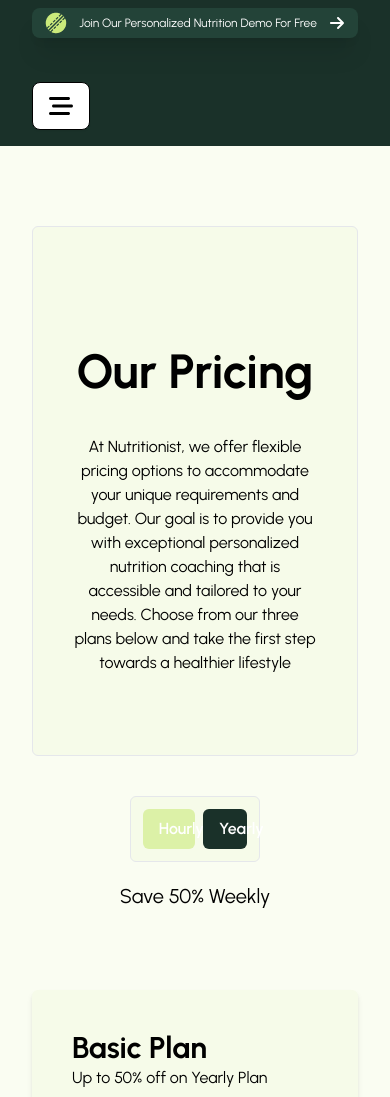
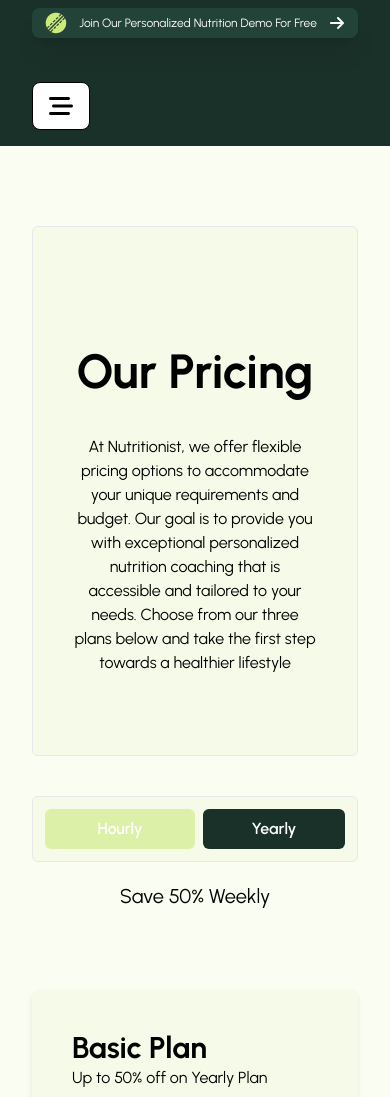
Before and after one commit to Barsheyr/arsheyrnuttition, a React (Vite) app: page /pricing in a window 390 px wide. Shown: the top 1097 px of the page. Built offline with nearby package versions, Linux system fonts and the light colour scheme.

Commit message:
little push

```diff
--- a/src/pages/PricingPage.jsx
+++ b/src/pages/PricingPage.jsx
@@ -26,7 +26,7 @@ const PricingPage = () => {
         </p>
       </div>
 
-      <div className="grid grid-cols-2 mx-[30%] bg-green95 border border-5 rounded-md p-3 mt-10">
+      <div className="grid grid-cols-2 lg:mx-[30%] bg-green95 border border-5 rounded-md p-3 mt-10">
         <button
           className={`px-4 py-2 font-semibold rounded-md ${
             isHourly ? "bg-primary text-white" : "bg-darkGreen15 text-white"
```
